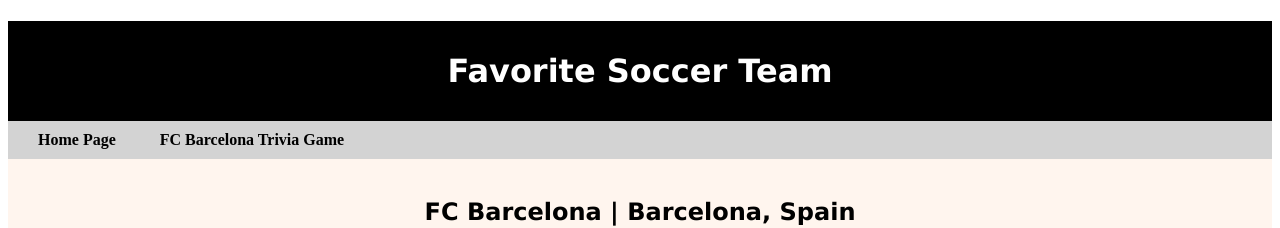
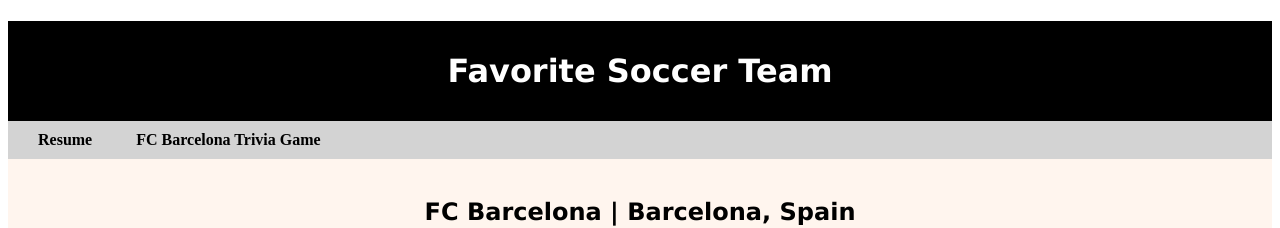
Before and after one commit to georgem03/IS201, a plain HTML site: page scratch.html in a window 1280 px wide. Shown: the top 228 px of the page. Drawn offline with Linux system fonts and the light colour scheme.

Commit message:
Add files via upload

```diff
--- a/scratch.html
+++ b/scratch.html
@@ -13,7 +13,7 @@
     </div>
 
     <nav>
-        <a href="index.html">Home Page</a>
+        <a href="index.html">Resume</a>
         <a href="webapp.html">FC Barcelona Trivia Game</a>
     </nav>
 
```
